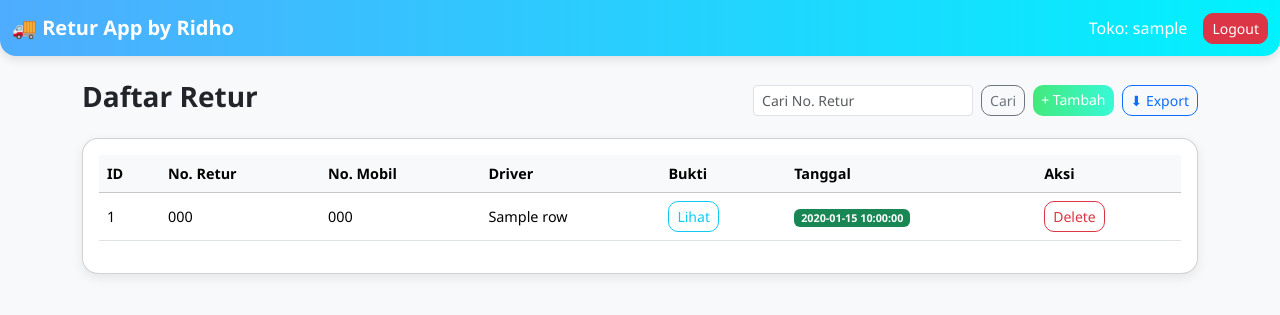
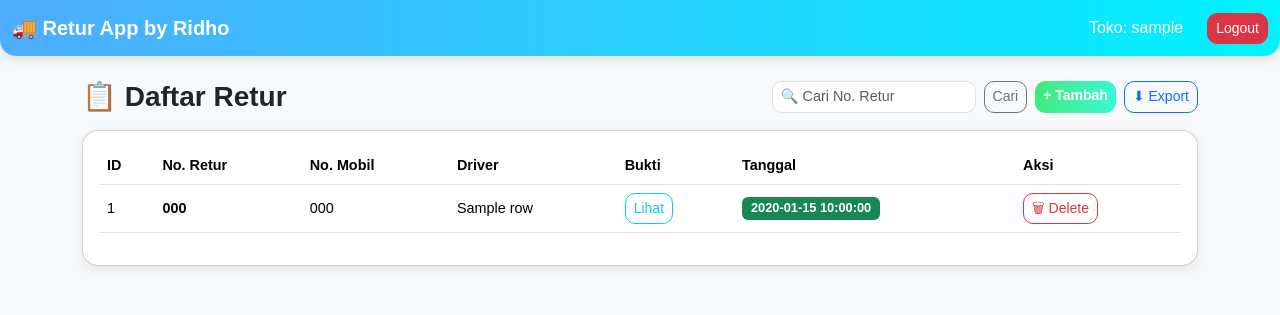
Before and after one commit to xnxxdhooomrzkyyy/bot-telegram, a Flask app: template templates/dashboard.html in a window 1280 px wide. Shown: the top 315 px of the page. Run offline with Flask 3, Linux system fonts and the light colour scheme; the visitor is signed in with stand-in values (Sample User, id 1); tables that the repository leaves empty hold one stand-in row (values such as "Sample post"); the template is opened without the code that fills it: most values are stand-ins (such as "Sample title", 1, 10 or a date in 2020).

Commit message:
Update dashboard.html

```diff
--- a/templates/dashboard.html
+++ b/templates/dashboard.html
@@ -8,8 +8,9 @@
   <style>
     body {
       background: #f8f9fa;
-      font-family: 'Segoe UI', sans-serif;
+      font-family: 'Poppins', sans-serif;
     }
+    /* Navbar */
     .navbar {
       border-radius: 0 0 16px 16px;
       box-shadow: 0 4px 8px rgba(0,0,0,0.1);
@@ -24,25 +25,53 @@
       font-weight: 500;
       margin-right: 1rem;
     }
+    /* Card */
     .card {
       border-radius: 16px;
       box-shadow: 0 4px 12px rgba(0,0,0,0.08);
     }
+    /* Table */
     table {
       font-size: 0.9rem;
     }
+    thead {
+      background: #f1f5f9;
+    }
+    tbody tr:hover {
+      background: #f9fafb;
+    }
+    /* Buttons */
     .btn {
       border-radius: 10px;
+      transition: 0.2s;
+    }
+    .btn:hover {
+      transform: scale(1.05);
     }
     .btn-success {
       background: linear-gradient(90deg, #43e97b, #38f9d7);
       border: none;
+      font-weight: 600;
     }
     .btn-outline-primary {
-      border-radius: 10px;
+      font-weight: 500;
+    }
+    .btn-outline-danger {
+      font-weight: 500;
     }
     .alert {
       border-radius: 12px;
+      font-size: 0.9rem;
+    }
+    /* Badge */
+    .badge {
+      font-size: 0.8rem;
+      border-radius: 6px;
+      padding: 0.4em 0.7em;
+    }
+    /* Search Box */
+    .search-input {
+      border-radius: 10px;
       font-size: 0.9rem;
     }
   </style>
@@ -55,7 +84,7 @@
       <a class="navbar-brand" href="#">🚚 Retur App by Ridho</a>
       <div class="d-flex align-items-center">
         <span class="navbar-text">Toko: {{ session['user'] }}</span>
-        <a href="{{ url_for('logout') }}" class="btn btn-danger btn-sm">Logout</a>
+        <a href="{{ url_for('logout') }}" class="btn btn-danger btn-sm ms-2">Logout</a>
       </div>
     </div>
   </nav>
@@ -75,12 +104,13 @@
       {% endif %}
     {% endwith %}
 
-    <div class="d-flex justify-content-between align-items-center mb-3">
-      <h3 class="fw-bold">Daftar Retur</h3>
+    <!-- Header + Actions -->
+    <div class="d-flex flex-column flex-md-row justify-content-between align-items-md-center mb-3 gap-2">
+      <h3 class="fw-bold mb-0">📋 Daftar Retur</h3>
       <div class="d-flex gap-2">
         <!-- Form Pencarian -->
         <form method="GET" action="{{ url_for('dashboard') }}" class="d-flex">
-          <input type="text" name="q" value="{{ q }}" class="form-control form-control-sm me-2" placeholder="Cari No. Retur">
+          <input type="text" name="q" value="{{ q }}" class="form-control form-control-sm me-2 search-input" placeholder="🔍 Cari No. Retur">
           <button type="submit" class="btn btn-outline-secondary btn-sm">Cari</button>
         </form>
         <a href="{{ url_for('tambah') }}" class="btn btn-success btn-sm">+ Tambah</a>
@@ -88,10 +118,11 @@
       </div>
     </div>
 
+    <!-- Data Table -->
     <div class="card p-3">
       <div class="table-responsive">
         <table class="table table-hover align-middle">
-          <thead class="table-light">
+          <thead>
             <tr>
               <th>ID</th>
               <th>No. Retur</th>
@@ -106,7 +137,7 @@
             {% for row in data %}
             <tr>
               <td>{{ row.id }}</td>
-              <td>{{ row.nomor_retur }}</td>
+              <td class="fw-semibold">{{ row.nomor_retur }}</td>
               <td>{{ row.nomor_mobil }}</td>
               <td>{{ row.nama_driver }}</td>
               <td>
@@ -125,9 +156,13 @@
               </td>
               <td>
                 <form action="{{ url_for('delete', id=row.id) }}" method="POST" onsubmit="return confirm('Yakin hapus data ini?');">
-                  <button type="submit" class="btn btn-sm btn-outline-danger">Delete</button>
+                  <button type="submit" class="btn btn-sm btn-outline-danger">🗑 Delete</button>
                 </form>
               </td>
+            </tr>
+            {% else %}
+            <tr>
+              <td colspan="7" class="text-center text-muted py-3">Belum ada data retur.</td>
             </tr>
             {% endfor %}
           </tbody>
```
